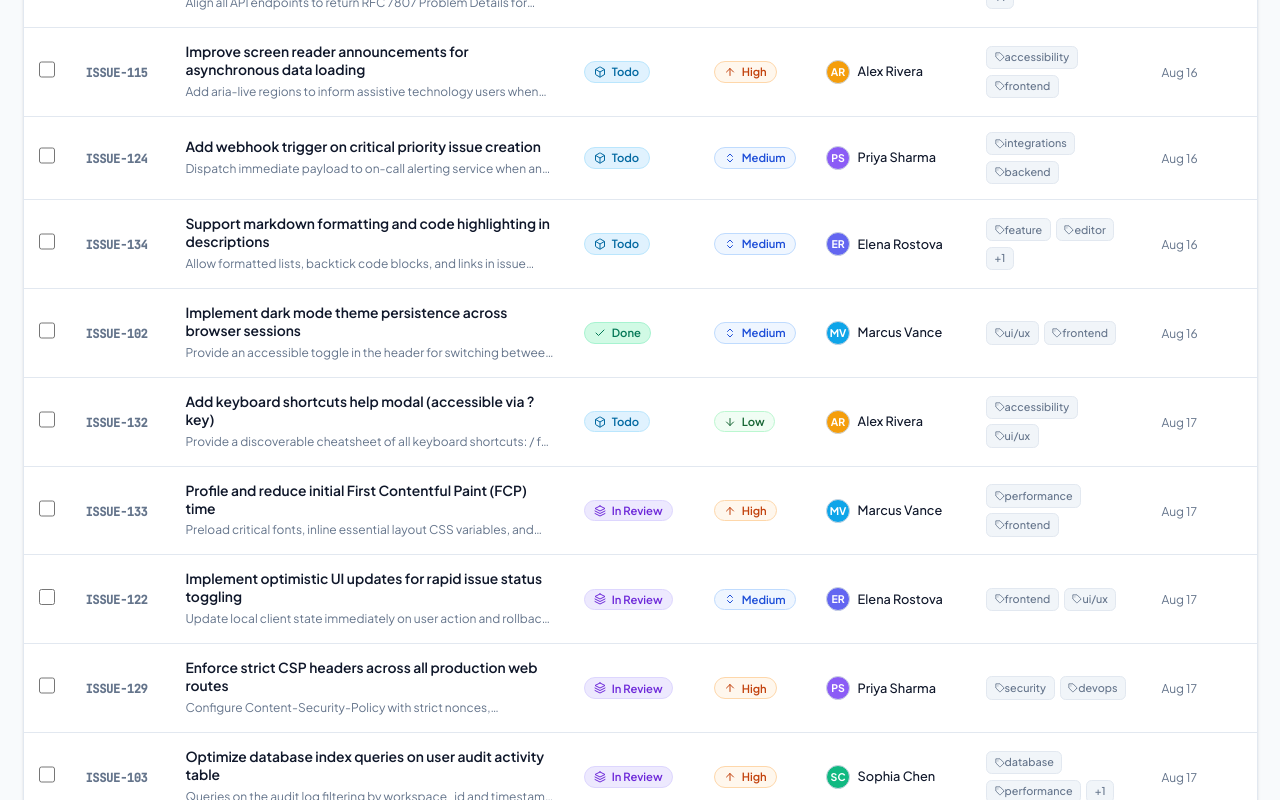
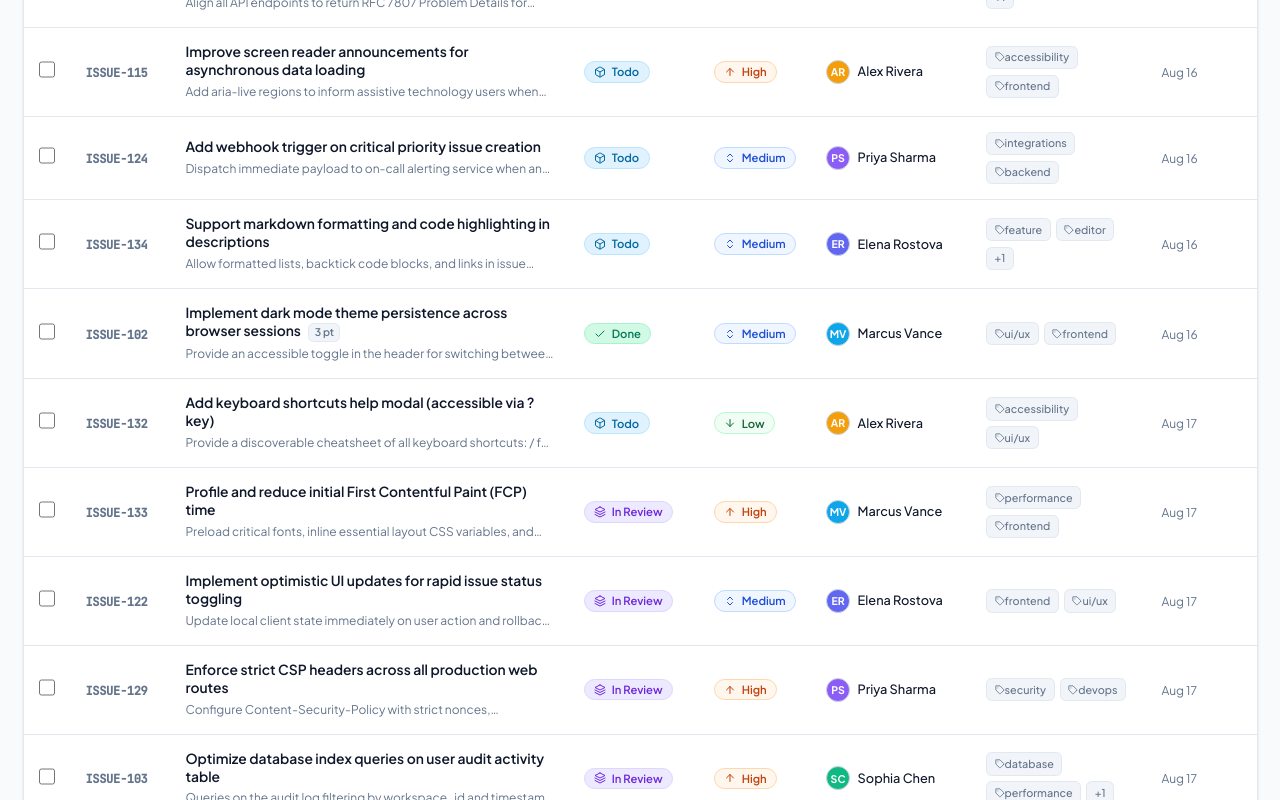
Before and after one commit to sugunpreetham/issueboard-milestone_1, a React (Vite) app: page / in a window 1280 px wide. Shown: the part 2000-2800 px from the top of the page. Built offline with nearby package versions, Linux system fonts and the light colour scheme.

Commit message:
feat: improve issue list

```diff
--- a/src/components/issues/IssueCard.tsx
+++ b/src/components/issues/IssueCard.tsx
@@ -68,8 +68,13 @@ export const IssueCard: React.FC<IssueCardProps> = ({
       </div>
 
       <div className="card-body">
-        <h2 className="issue-title" style={{ fontSize: '0.95rem' }}>
-          {issue.title}
+        <h2 className="issue-title" style={{ fontSize: '0.95rem', display: 'flex', alignItems: 'center', justifyContent: 'space-between', gap: '0.5rem' }}>
+          <span>{issue.title}</span>
+          {issue.estimate && (
+            <span className="estimate-badge" title={`${issue.estimate} story points`}>
+              {issue.estimate} pt
+            </span>
+          )}
         </h2>
         <p className="issue-description-snippet" style={{ WebkitLineClamp: 2 }}>
           {issue.description}
--- a/src/components/issues/IssueRow.tsx
+++ b/src/components/issues/IssueRow.tsx
@@ -69,7 +69,14 @@ export const IssueRow: React.FC<IssueRowProps> = ({
       </td>
 
       <td className="issue-title-cell">
-        <div className="issue-title">{issue.title}</div>
+        <div className="issue-title">
+          <span>{issue.title}</span>
+          {issue.estimate && (
+            <span className="estimate-badge" title={`${issue.estimate} story points`}>
+              {issue.estimate} pt
+            </span>
+          )}
+        </div>
         <div className="issue-description-snippet">{issue.description}</div>
       </td>
 
--- a/src/index.css
+++ b/src/index.css
@@ -870,6 +870,20 @@ html, body {
   letter-spacing: -0.025em;
 }
 
+.estimate-badge {
+  display: inline-flex;
+  align-items: center;
+  font-size: 0.7rem;
+  font-weight: 600;
+  padding: 0.1rem 0.35rem;
+  border-radius: var(--radius-sm);
+  background-color: var(--bg-surface-hover);
+  color: var(--text-muted);
+  border: 1px solid var(--border-app);
+  margin-left: 0.5rem;
+  vertical-align: middle;
+}
+
 /* Issue Title & Description cell */
 .issue-title-cell {
   max-width: 420px;
```
